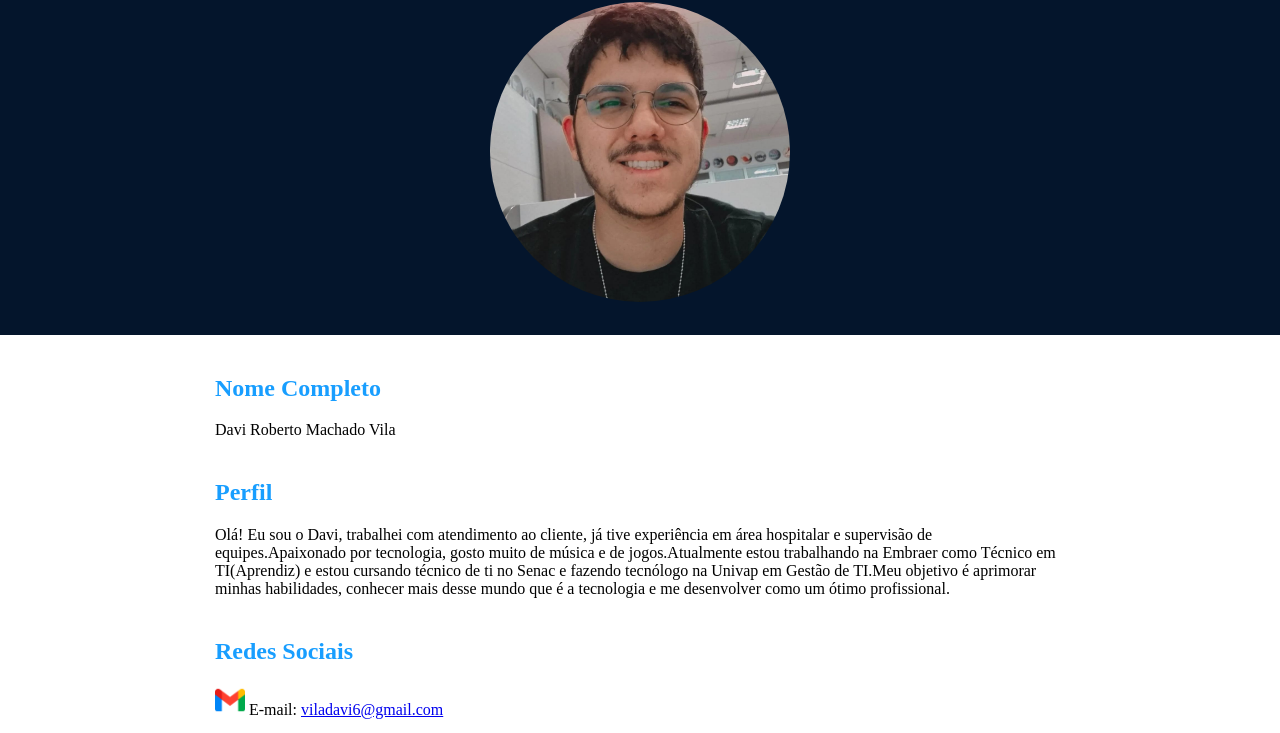
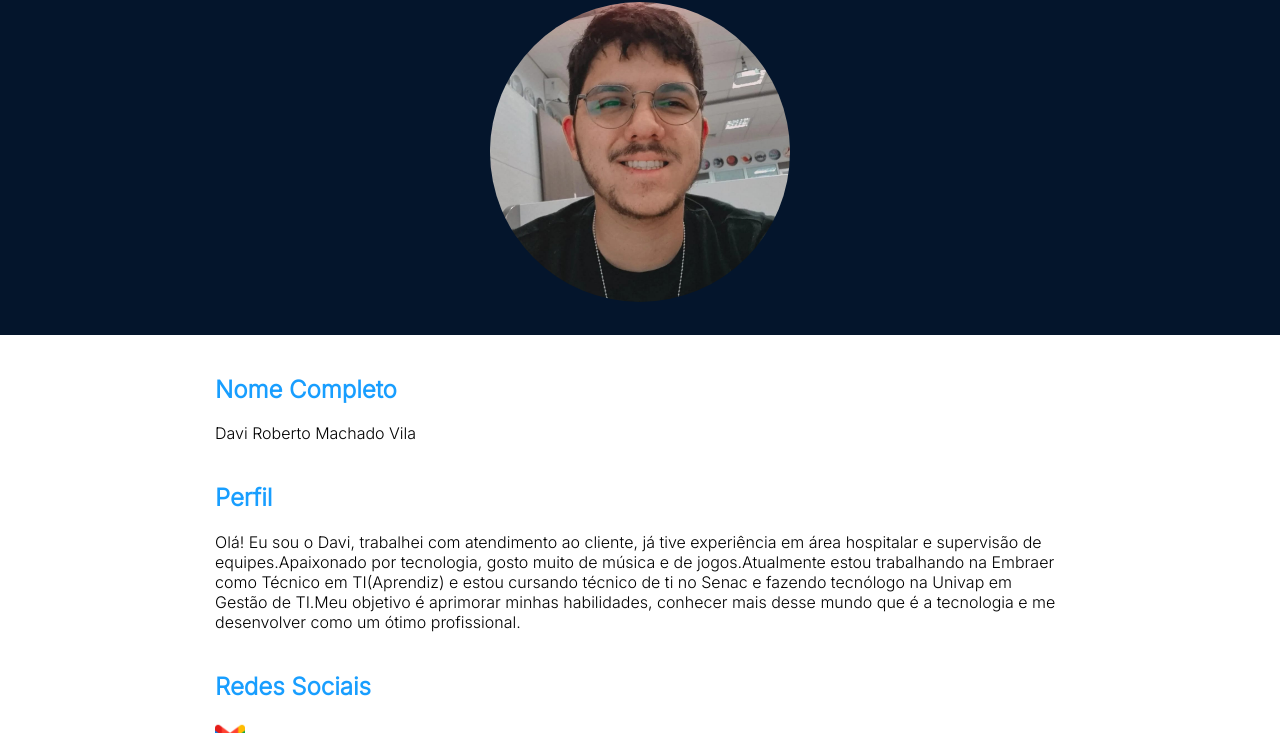
Before and after one commit to viladavi6/curriculo-css-html-, a plain HTML site: page index.html in a window 1280 px wide. Shown: the part 107-840 px from the top of the page. Drawn offline with Linux system fonts and the light colour scheme; files that its build step writes are made by us from their sources; files whose address does not match are found by name.

Commit message:
Add files via upload

```diff
--- a/index.html
+++ b/index.html
@@ -15,6 +15,10 @@
     <meta name="viewport" content="width=device-width, initial-scale=1.0">
 
     <link rel="stylesheet" href="css/styles.css">
+
+    <link rel="preconnect" href="https://fonts.googleapis.com">
+    <link rel="preconnect" href="https://fonts.gstatic.com" crossorigin>
+    <link href="https://fonts.googleapis.com/css2?family=Inter:wght@300&display=swap" rel="stylesheet">
 
     <title>Portifólio Davi Vila</title>
 
--- a/styles.css
+++ b/styles.css
@@ -1,9 +1,17 @@
 body{
+
+    font-family: "Inter", sans-serif;
+    font-optical-sizing: auto;
+    font-weight: 300;
+    font-style: normal;
+    font-variation-settings:
+    "slnt" 0;
     margin: 0;
     padding: 0;
     max-width: 850;
     margin: auto;
 }
+
 .fundo{
     width: 850px;
 }
@@ -33,3 +41,7 @@ footer{
     text-align: center;
     margin-top: 100px;
 }
+
+a{
+    color:#189EFF ;
+}
```
